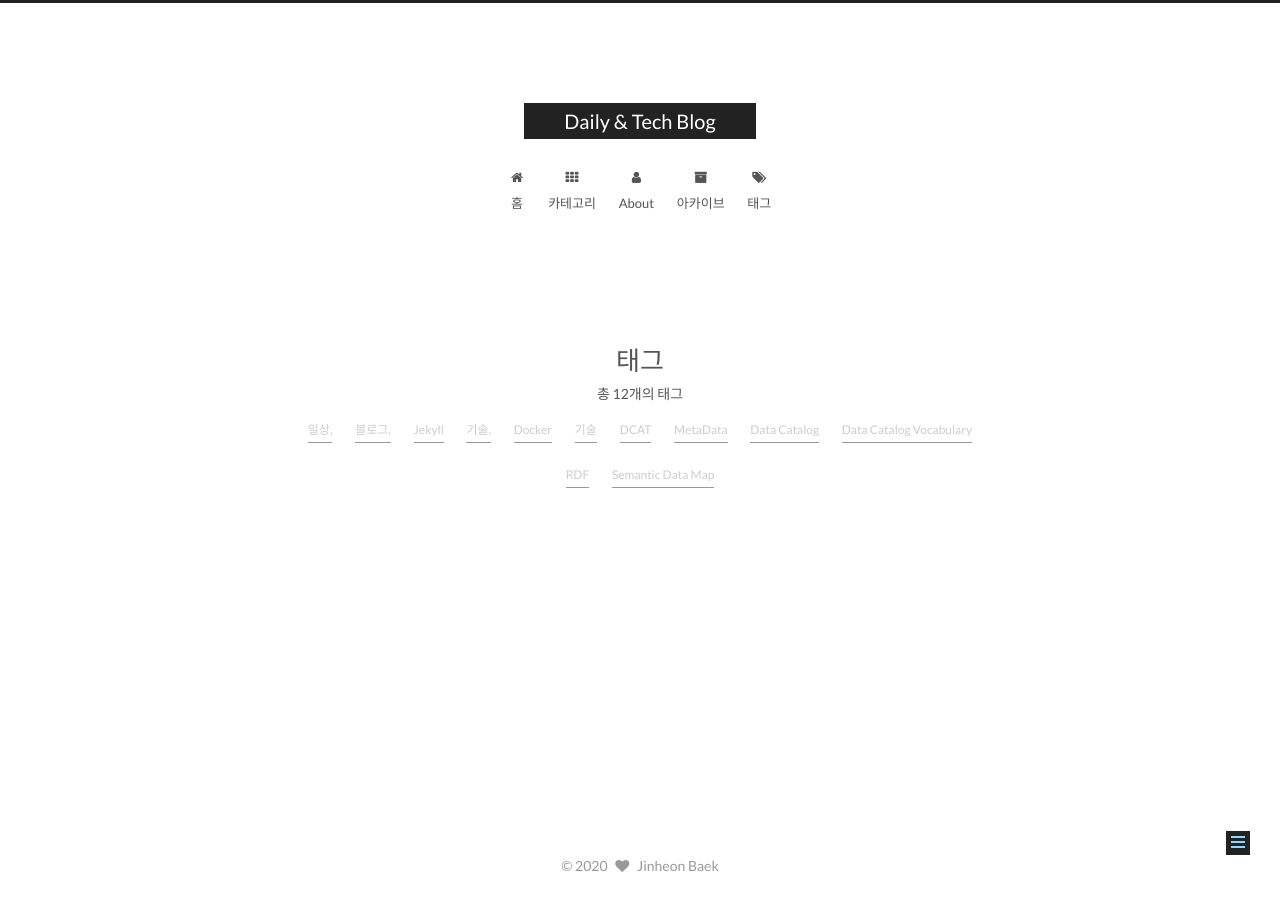
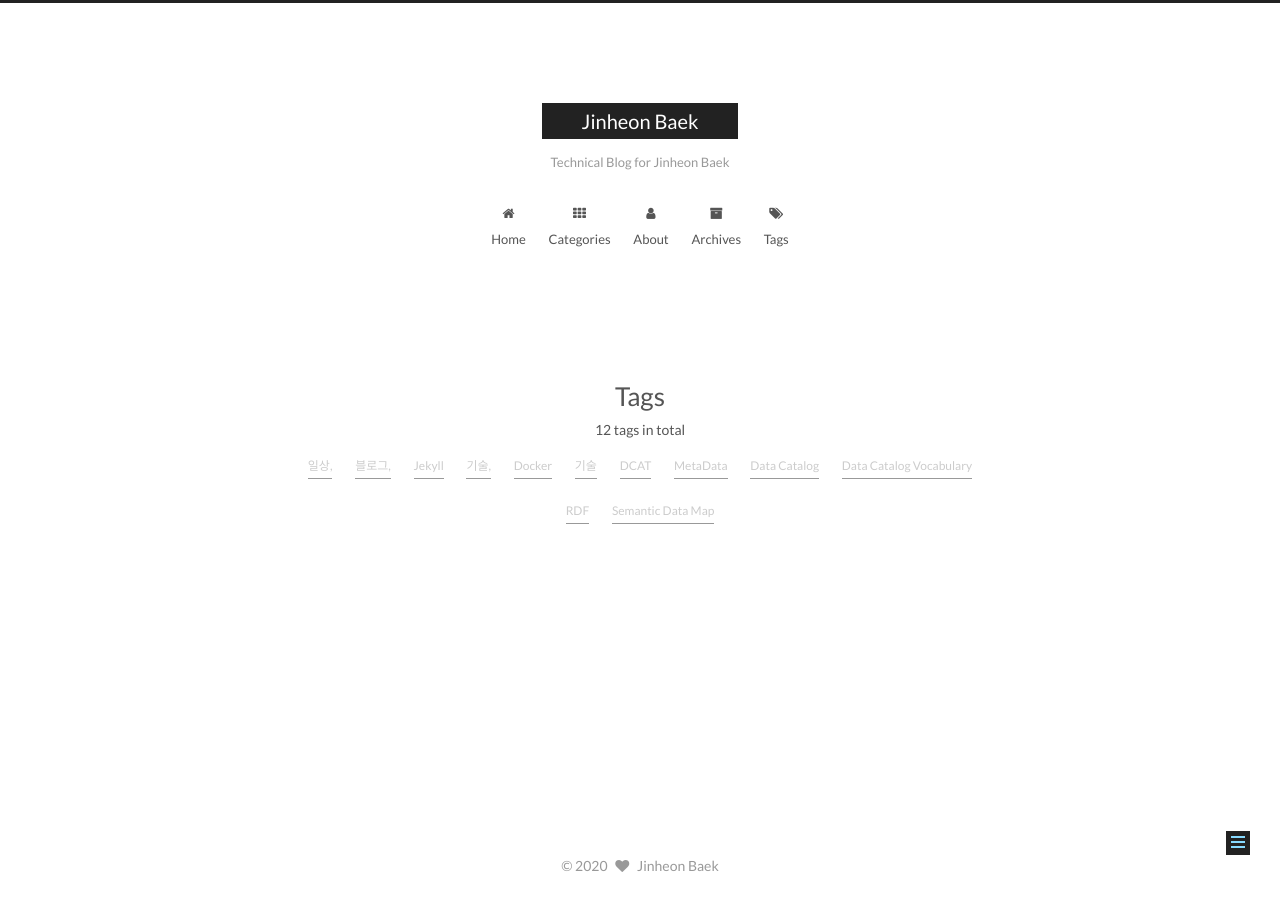
Before and after one commit to JinheonBaek/JinheonBaek.github.io, a Jekyll site: the page built from tags/index.html, in a window 1280 px wide. Built offline with Jekyll 4.4.1, drawn with Linux system fonts in a browser that asks for light colours; comment, search, counter and statistics services are not loaded.

Commit message:
(fix): fix config

```diff
--- a/_config.yml
+++ b/_config.yml
@@ -4,12 +4,12 @@
 # ---------------------------------------------------------------
 
 # Site
-title: Daily & Tech Blog
-subtitle:
-description:
+title: Jinheon Baek
+subtitle: Technical Blog for Jinheon Baek
+description: Technical Blog for Jinheon Baek, that contains bio, education, and some posts about research on machie learning.
 author: Jinheon Baek
 # Support language: de, en, fr-FR, id, ja, ko, pt-BR, pt, ru, zh-Hans, zh-hk, zh-tw
-language: ko
+language: en
 date_format: '%Y-%m-%d'
 
 # Github Repository Setting
```
